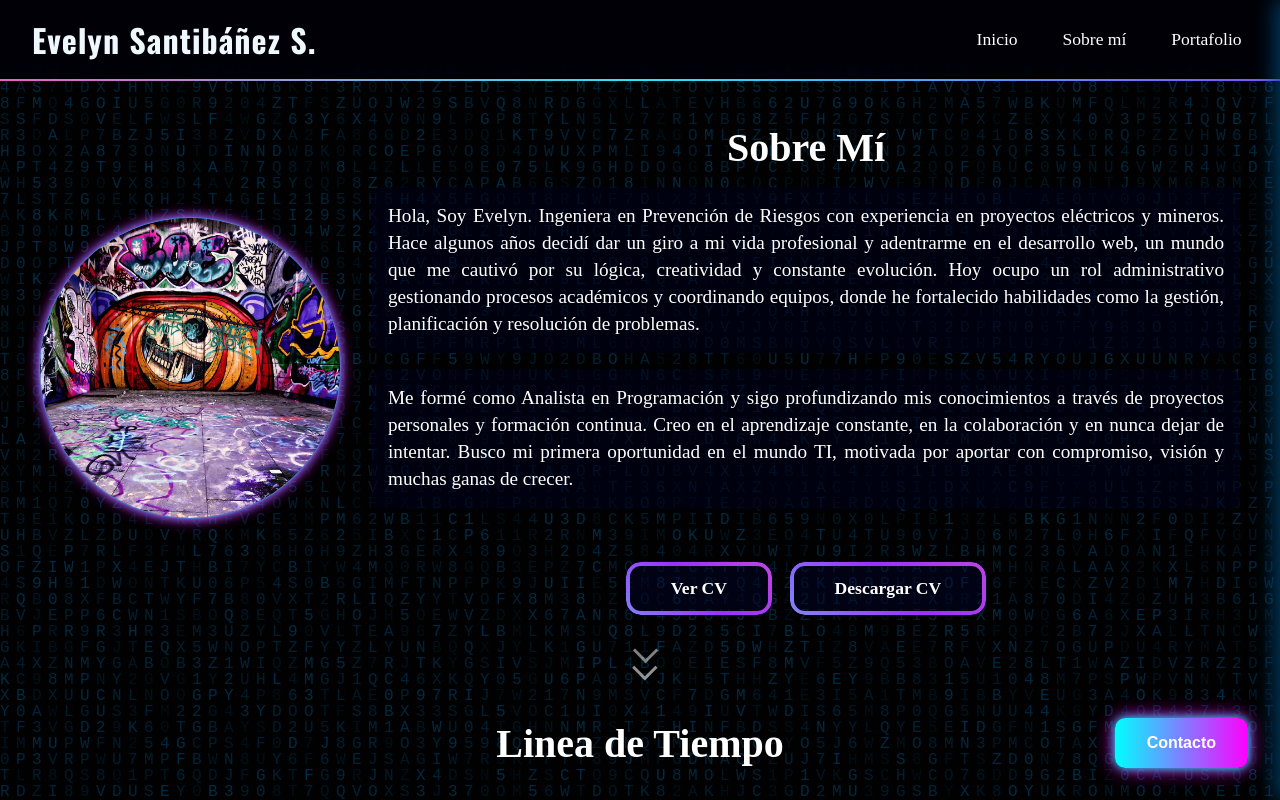
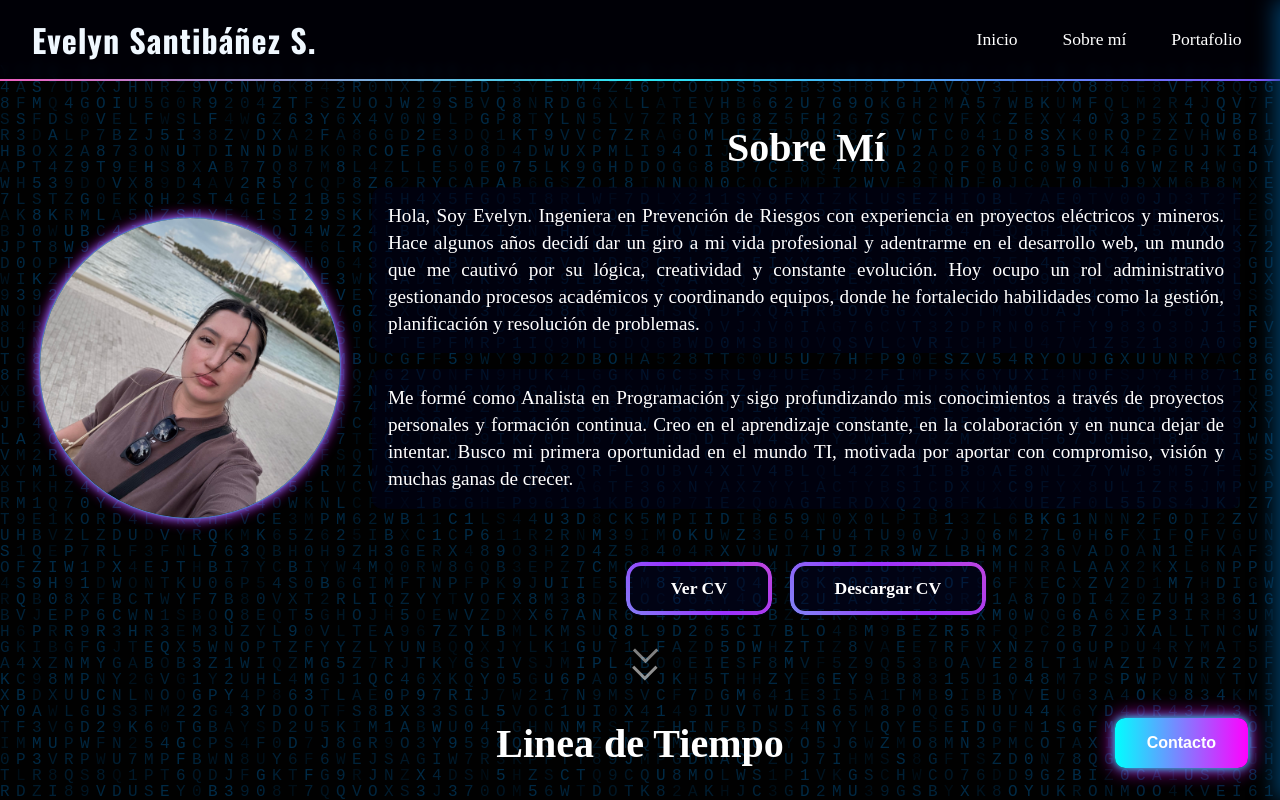
Before and after one commit to Evelyn-nicole/Portafolio-Eve, an Angular app: page /sobre-mi in a window 1280 px wide. Shown: the top 800 px of the page. Built offline with nearby package versions, Linux system fonts and the light colour scheme.

Commit message:
nombres intro-component

```diff
--- a/src/app/pages/intro/intro.component.ts
+++ b/src/app/pages/intro/intro.component.ts
@@ -9,7 +9,7 @@ import { RouterModule } from '@angular/router';
   styleUrls: ['./intro.component.scss'],
 })
 export class IntroComponent implements OnInit, AfterViewInit {
-  nombrePrincipal = 'DEVELOPER noseq';
+  nombrePrincipal = 'Portafolio';
   nombreChars: string[] = [];
   showScrollHint = true;
   private readonly NAV_HEIGHT_PX = 40; // altura navbar fijo
--- a/src/app/pages/sobre-mi/sobre-mi.component.html
+++ b/src/app/pages/sobre-mi/sobre-mi.component.html
@@ -5,7 +5,7 @@
   <!-- Contenido principal -->
   <div class="contenido" data-aos="fade-up" data-aos-duration="1000" data-aos-easing="ease-in-out">
     <div class="foto" data-aos="fade-right" data-aos-duration="1200" data-aos-delay="200">
-      <img src="/assets/perfil.jpg" alt="Foto de Evelyn" />
+      <img src="/assets/perfilEve.jpg" alt="Foto de Evelyn" />
     </div>
 
     <div class="texto" data-aos="fade-left" data-aos-duration="1200" data-aos-delay="400">
```
Also changed, not shown: src/assets/perfilEve.jpg (added).
